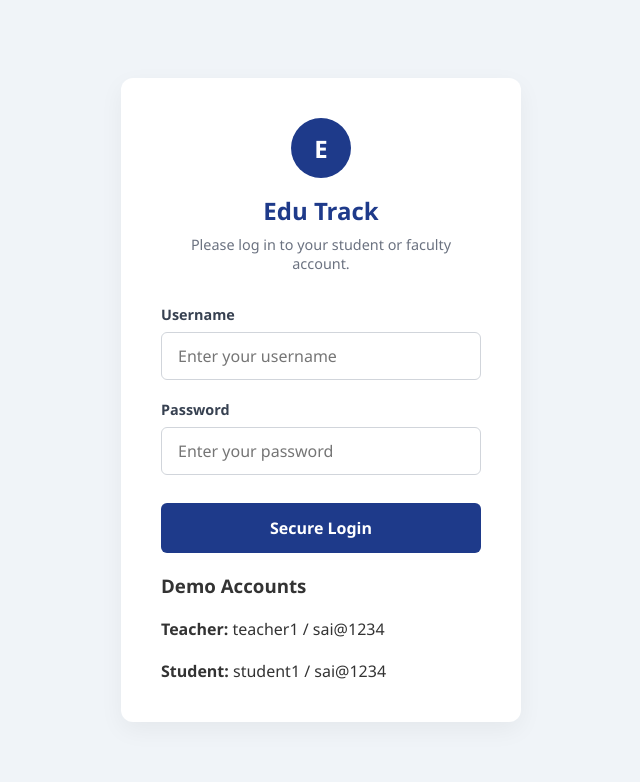
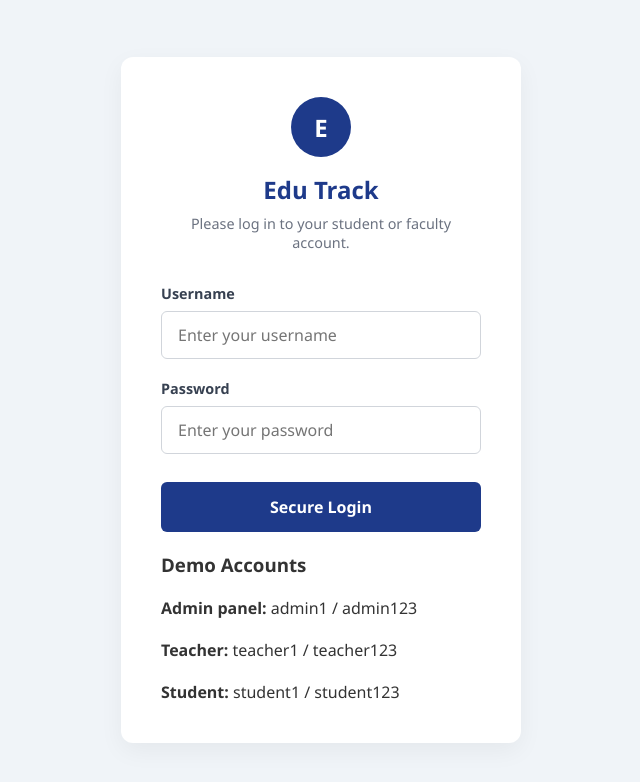
Before and after one commit to sai0566/studenthub, a Django app: page / in a window 1280 px wide. Shown: the top 782 px of the page, without its empty margins (319-959 px from the left). Run offline with Django 5.2, Linux system fonts and the light colour scheme; data comes from the database, SQL or seed files in the repository; data that the repository does not hold is empty.

Commit message:
login credentials samples

```diff
--- a/accounts/views.py
+++ b/accounts/views.py
@@ -1,10 +1,40 @@
 from django.shortcuts import render, redirect
-from django.contrib.auth import authenticate, login, logout
+from django.contrib.auth import authenticate, login, logout, get_user_model
 from django.contrib import messages
 from django.contrib.auth.decorators import login_required
 
+User = get_user_model()
+
+
+def create_demo_users():
+    if not User.objects.filter(username='admin1').exists():
+        User.objects.create_superuser(
+            username='admin1',
+            email='admin1@gmail.com',
+            password='admin123',
+            role='admin'
+        )
+
+    if not User.objects.filter(username='teacher1').exists():
+        User.objects.create_user(
+            username='teacher1',
+            email='teacher1@gmail.com',
+            password='teacher123',
+            role='teacher'
+        )
+
+    if not User.objects.filter(username='student1').exists():
+        User.objects.create_user(
+            username='student1',
+            email='student1@gmail.com',
+            password='student123',
+            role='student'
+        )
+
 
 def login_view(request):
+    create_demo_users()
+
     if request.user.is_authenticated:
         return redirect('dashboard')
 
--- a/templates/login.html
+++ b/templates/login.html
@@ -40,10 +40,13 @@
 
         <h3>Demo Accounts</h3>
         <p>
-          <b>Teacher:</b> teacher1 / sai@1234
+          <b>Admin panel:</b> admin1 / admin123
         </p>
         <p>
-          <b>Student:</b> student1 / sai@1234
+          <b>Teacher:</b> teacher1 / teacher123
+        </p>
+        <p>
+          <b>Student:</b> student1 / student123
         </p>
       </form>
     </div>
```
